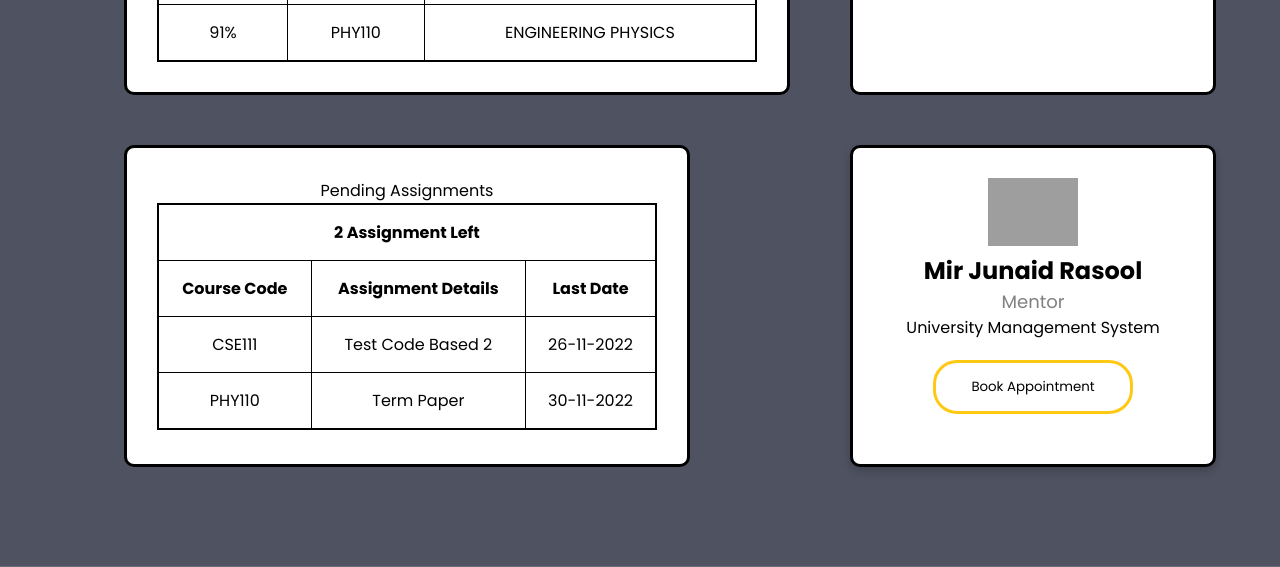
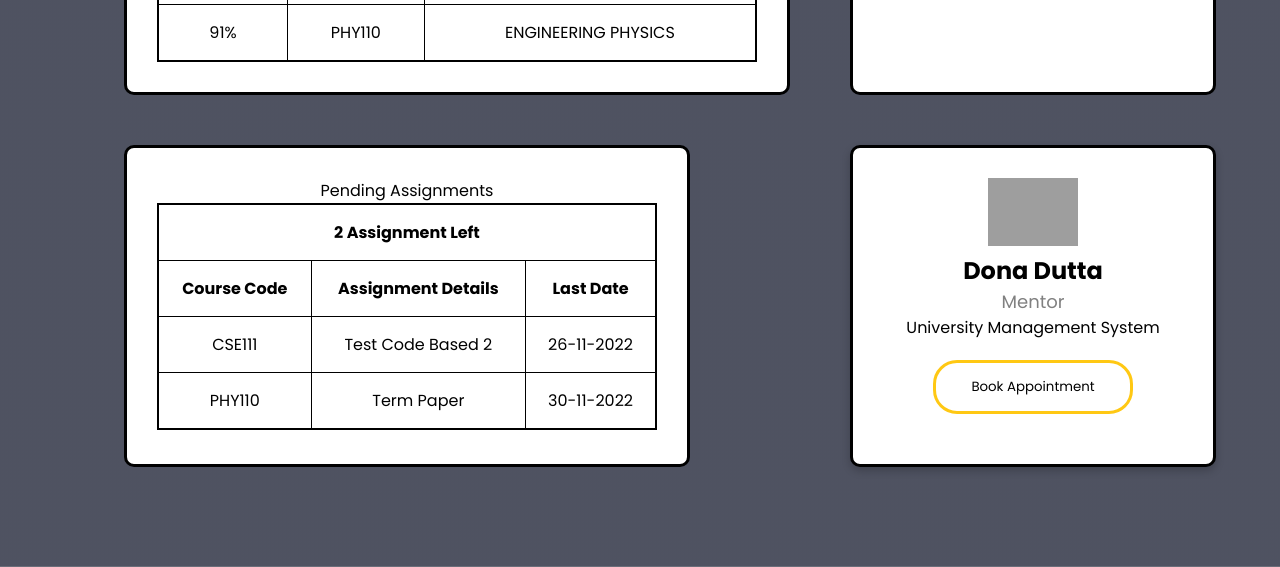
Before and after one commit to rohan3004/University-Management-System-CSE326-SEM1, a plain HTML site: page dashboard.html in a window 1280 px wide. Shown: the part 761-1328 px from the top of the page. Drawn offline with Linux system fonts and the light colour scheme; grey boxes are pictures that could not be loaded.

Commit message:
Update dashboard.html

```diff
--- a/dashboard.html
+++ b/dashboard.html
@@ -136,7 +136,7 @@
           </div>
           <div class="MM">
             <img src="images/mentor.jpg" alt="Mentor" style="width:30%">
-            <h1>Mir Junaid Rasool</h1>
+            <h1>Dona Dutta</h1>
             <p class="title">Mentor</p>
             <p>University Management System</p>
             <form>
```
